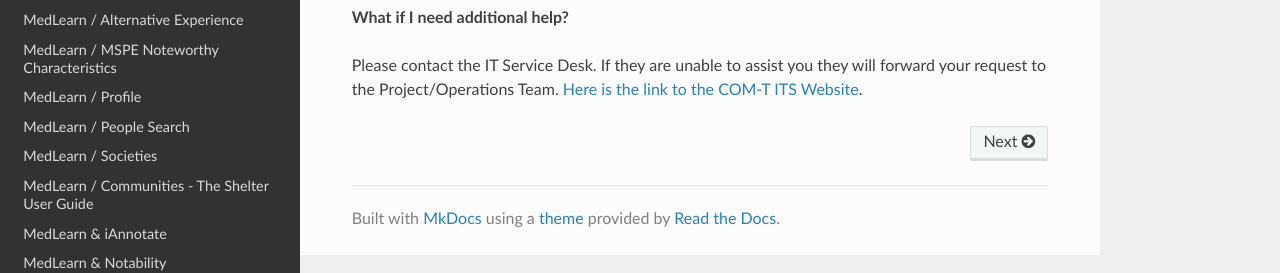
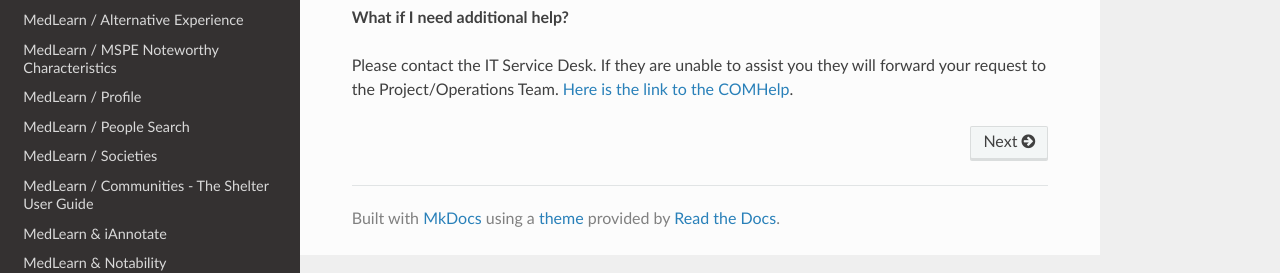
Before and after one commit to UACOMTucson/MedDocs, an MkDocs documentation site: the page built from docs/index.md, in a window 1280 px wide. Shown: the part 458-731 px from the top of the page. Built offline with MkDocs 1.6.1, drawn with Linux system fonts in a browser that asks for light colours; nearby versions of some CDN libraries.

Commit message:
updated links and typos

```diff
--- a/docs/index.md
+++ b/docs/index.md
@@ -12,4 +12,4 @@ Currently, MedDocs has resources for MedPortal, MedLearn, and MedReports. MedDoc
 
 **What if I need additional help?**
 
-Please contact the IT Service Desk. If they are unable to assist you they will forward your request to the Project/Operations Team. [Here is the link to the COM-T ITS Website](http://medicine.arizona.edu/faculty-staff/offices/information-technology-services).
+Please contact the IT Service Desk. If they are unable to assist you they will forward your request to the Project/Operations Team. [Here is the link to the COMHelp](https://comhelp.arizona.edu).
```
Also changed, not shown: docs/MedLearn_Courses.md (+1 -1 lines).
